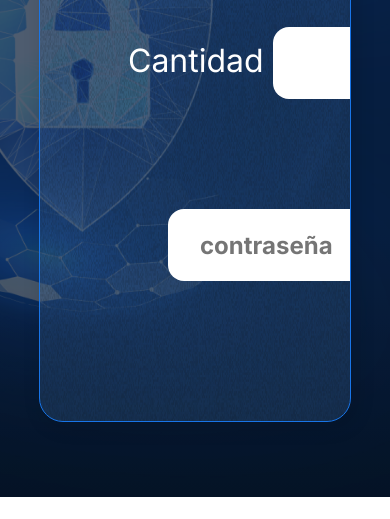
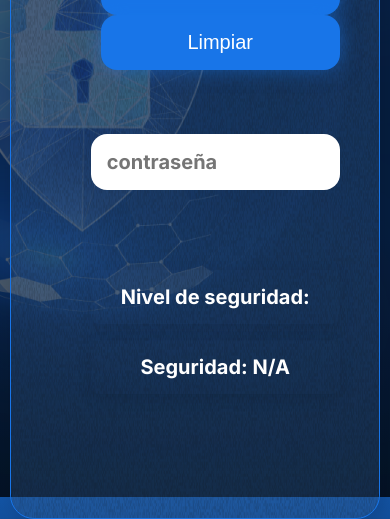
Before and after one commit to facundobuitrago/PasswordGenerator, a plain HTML site: page index.html in a window 390 px wide. Shown: the part 347-866 px from the top of the page. Before the commit the page ends 844 px from the top, so only its background shows below. Drawn offline with Linux system fonts and the light colour scheme.

Commit message:
Hacerlo responsive

```diff
--- a/assets/style.css
+++ b/assets/style.css
@@ -6,12 +6,14 @@
 }
 
 body {
-    background: linear-gradient(#1354A5 0%, #041832 33.33%, #041832 66.67%, #01080E 100%);
+    background: linear-gradient(#1354a5 0%,
+            #041832 33.33%,
+            #041832 66.67%,
+            #01080e 100%);
     height: 100vh;
     display: flex;
     align-items: center;
     justify-content: center;
-
 }
 
 body::before {
@@ -34,7 +36,7 @@ body::before {
     align-items: center;
     justify-content: space-between;
     border-radius: 24px;
-    border: 1px solid #1875E8;
+    border: 1px solid #1875e8;
     box-shadow: 4px 4px 20px 0px rgba(1, 8, 14, 0.15);
     background-image: url("img/Ruido.png");
     background-size: 100% 100%;
@@ -52,11 +54,10 @@ body::before {
 .container__informacion {
     flex: 1;
     padding: 3rem;
-
 }
 
 h1 {
-    font-family: 'Chakra Petch', sans-serif;
+    font-family: "Chakra Petch", sans-serif;
     font-size: 72px;
     font-style: normal;
     font-weight: 700;
@@ -68,11 +69,10 @@ h1 {
     margin: 12px 0;
     display: flex;
     flex-direction: column;
-
 }
 
 .container__texto-azul {
-    color: #1875E8;
+    color: #1875e8;
     display: block;
 }
 
@@ -85,8 +85,8 @@ h1 {
 }
 
 .texto__parrafo {
-    color: #FFF;
-    font-family: 'Inter';
+    color: #fff;
+    font-family: "Inter";
     font-size: 32px;
     font-style: normal;
     font-weight: 400;
@@ -98,26 +98,26 @@ h1 {
     width: 148px;
     height: 72px;
     border-radius: 16px;
-    background-color: #FFF;
+    background-color: #fff;
     border: none;
     color: #535353;
     padding: 2rem;
     font-size: 24px;
     font-weight: 700;
-    font-family: 'Inter', sans-serif;
-
+    font-family: "Inter", sans-serif;
 }
 
-.botonGenerar, .botonLimpiar{
+.botonGenerar,
+.botonLimpiar {
     color: white;
     font-size: 1.5rem;
     border: none;
-    background-color: #1875E8;
+    background-color: #1875e8;
     padding: 1rem 1.5rem;
     border-radius: 16px;
     width: 243px;
     height: 72px;
-    box-shadow: 0px 0px 20px 0px rgba(24, 117, 232, 0.50);
+    box-shadow: 0px 0px 20px 0px rgba(24, 117, 232, 0.5);
     cursor: pointer;
 }
 
@@ -125,42 +125,102 @@ h1 {
     width: 496px;
     height: 72px;
     border-radius: 16px;
-    background-color: #FFF;
+    background-color: #fff;
     border: none;
-    color: #1875E8;
+    color: #1875e8;
     margin: 50px;
     padding: 2rem;
     font-size: 24px;
     font-weight: 700;
-    font-family: 'Inter', sans-serif;
+    font-family: "Inter", sans-serif;
 }
 
-
 .seguridad {
-    color: #FFF;
-    font-family: 'Inter', sans-serif;
+    color: #fff;
+    font-family: "Inter", sans-serif;
     font-size: 28px;
     font-weight: 700;
     line-height: 1.5;
     padding: 0.75rem 1.5rem;
     border-radius: 8px;
     margin-left: 10px;
-    box-shadow: 0px 4px 15px rgba(0, 0, 0, 0.1); /* Sombra suave */
+    box-shadow: 0px 4px 15px rgba(0, 0, 0, 0.1);
+    /* Sombra suave */
     transition: background-color 0.3s ease, box-shadow 0.3s ease;
     display: table-cell;
 }
 
 .seguridad.debil {
-    background: linear-gradient(135deg, #FF4B4B, #FF0000); /* Gradiente rojo */
-    box-shadow: 0px 4px 15px rgba(255, 75, 75, 0.5); /* Sombra roja */
+    background: linear-gradient(135deg, #ff4b4b, #ff0000);
+    /* Gradiente rojo */
+    box-shadow: 0px 4px 15px rgba(255, 75, 75, 0.5);
+    /* Sombra roja */
 }
 
 .seguridad.media {
-    background: linear-gradient(135deg, #FFC107, #FFD54F); /* Gradiente amarillo */
-    box-shadow: 0px 4px 15px rgba(255, 193, 7, 0.5); /* Sombra amarilla */
+    background: linear-gradient(135deg,
+            #ffc107,
+            #ffd54f);
+    /* Gradiente amarillo */
+    box-shadow: 0px 4px 15px rgba(255, 193, 7, 0.5);
+    /* Sombra amarilla */
 }
 
 .seguridad.fuerte {
-    background: linear-gradient(135deg, #28A745, #5CD859); /* Gradiente verde */
-    box-shadow: 0px 4px 15px rgba(40, 167, 69, 0.5); /* Sombra verde */
+    background: linear-gradient(135deg, #28a745, #5cd859);
+    /* Gradiente verde */
+    box-shadow: 0px 4px 15px rgba(40, 167, 69, 0.5);
+    /* Sombra verde */
 }
+
+@media (max-width: 1024px) {
+    h1 {
+        font-size: 48px;
+        padding: 1rem;
+    }
+
+    .container {
+        flex-direction: column;
+        width: 95%;
+        padding: 2rem;
+    }
+
+    .container__campo {
+        flex-direction: column;
+        align-items: stretch;
+        gap: 1rem;
+        margin: 1rem 0;
+    }
+
+    .container__input,
+    .botonGenerar,
+    .botonLimpiar,
+    .container__contrasena {
+        width: 100%;
+        max-width: 100%;
+        height: auto;
+        padding: 1rem;
+        font-size: 1.25rem;
+    }
+
+    .container__contrasena {
+        margin: 2rem 0;
+    }
+
+    .seguridad {
+        font-size: 1.25rem;
+        margin: 1rem 0 0 0;
+        display: block;
+        text-align: center;
+    }
+}
+
+@media (max-width: 600px) {
+    h1 {
+        font-size: 36px;
+    }
+
+    .texto__parrafo {
+        font-size: 1.25rem;
+    }
+}
```
